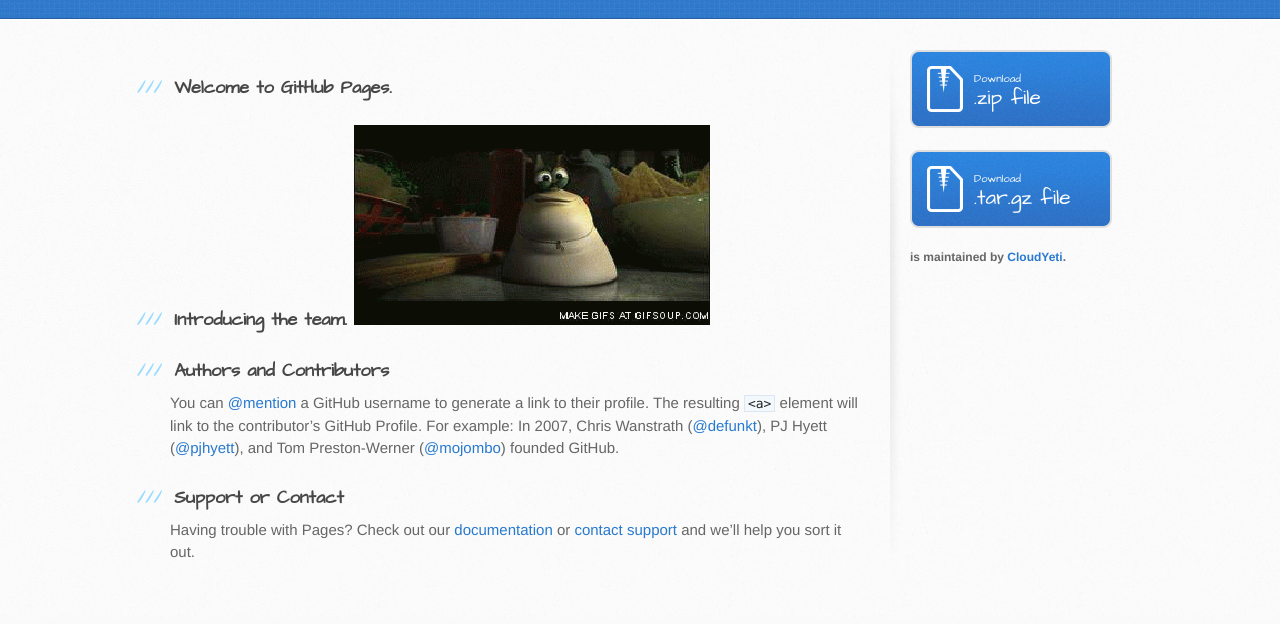
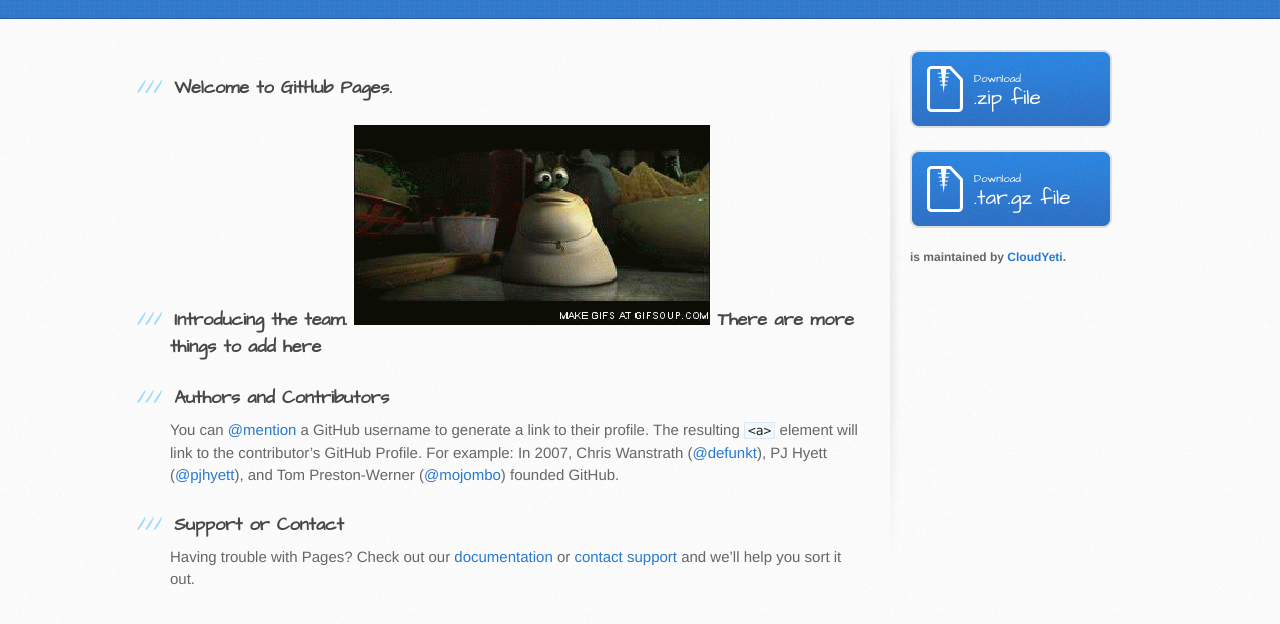
Before and after one commit to CloudYeti/Area51, a plain HTML site: page index.html in a window 1280 px wide. Shown: the part 182-806 px from the top of the page. Drawn offline with Linux system fonts and the light colour scheme.

Commit message:
Changed line

```diff
--- a/index.html
+++ b/index.html
@@ -32,7 +32,7 @@
 <a id="welcome-to-github-pages" class="anchor" href="#welcome-to-github-pages" aria-hidden="true"><span aria-hidden="true" class="octicon octicon-link"></span></a>Welcome to GitHub Pages.</h3>
 
 <h3>
-<a id="the-team" class="anchor" href="the-team" aria-hidden="true"><span aria-hidden="true" class="octicon octicon-link"></span></a>Introducing the team. <img src="images/200.gif"></h3>
+<a id="the-team" class="anchor" href="the-team" aria-hidden="true"><span aria-hidden="true" class="octicon octicon-link"></span></a>Introducing the team. <img src="images/200.gif"> There are more things to add here</h3>
 
 <h3>
 <a id="authors-and-contributors" class="anchor" href="#authors-and-contributors" aria-hidden="true"><span aria-hidden="true" class="octicon octicon-link"></span></a>Authors and Contributors</h3>
```
